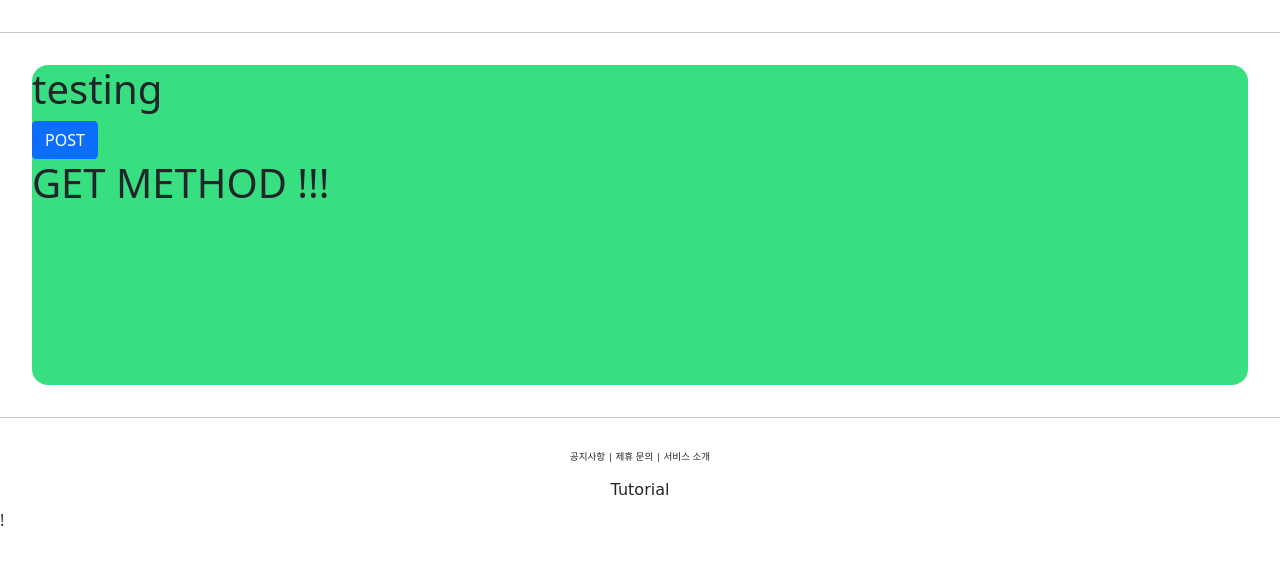
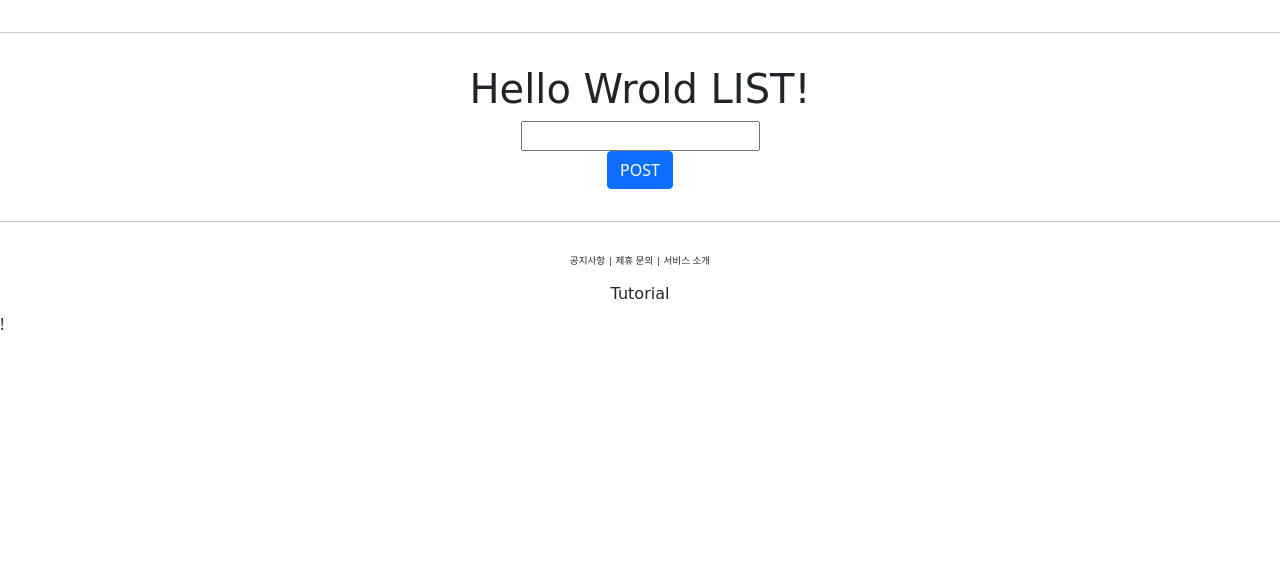
Before and after one commit to PJHgh/django, a Django app: page /account/hello_world/ in a window 1280 px wide. Shown: the part 112-677 px from the top of the page. Run offline with Django 3.2, Linux system fonts and the light colour scheme; some web fonts are replaced.

Commit message:
django course 17 commit

```diff
--- a/accountapp/templates/accountapp/hello_world.html
+++ b/accountapp/templates/accountapp/hello_world.html
@@ -11,19 +11,27 @@
         }
     </style>
 
-    <div style="height: 20rem; background-color: #38df81; border-radius: 1rem; margin: 2rem;">
-        <h1>
-            testing
+    <div style="border-radius: 1rem; margin: 2rem; text-align: center;">
+        <h1 style="font-family: 'lobster', cursive;">
+            Hello Wrold LIST!
         </h1>
 
         <form action="/account/hello_world/" method="post">
             {% csrf_token %}
-            <input type="submit" class="btn btn-primary" value="POST">
+            <div>
+                <input type="text" name="hello_world_input">
+            </div>
+            <div>
+                <input type="submit" class="btn btn-primary" value="POST">
+            </div>
         </form>
 
+
+        {% if hello_world_output %}
         <h1>
-            {{ text }}
+            {{ hello_world_output.text }}
         </h1>
+        {% endif %}
 
     </div>
 
--- a/accountapp/views.py
+++ b/accountapp/views.py
@@ -1,10 +1,20 @@
 from django.shortcuts import render
 from django.http import HttpResponse
+
+from accountapp.models import HelloWorld
 
 # Create your views here.
 
 def hello_world(request):
+
     if request.method == "POST":
-        return render(request, 'accountapp/hello_world.html', context={'text':'POST METHOD !!!'})
+
+        temp = request.POST.get('hello_world_input')
+
+        new_hello_world = HelloWorld()
+        new_hello_world.text = temp
+        new_hello_world.save()
+
+        return render(request, 'accountapp/hello_world.html', context={'hello_world_output':new_hello_world})
     else:
         return render(request, 'accountapp/hello_world.html', context={'text':'GET METHOD !!!'})
```
